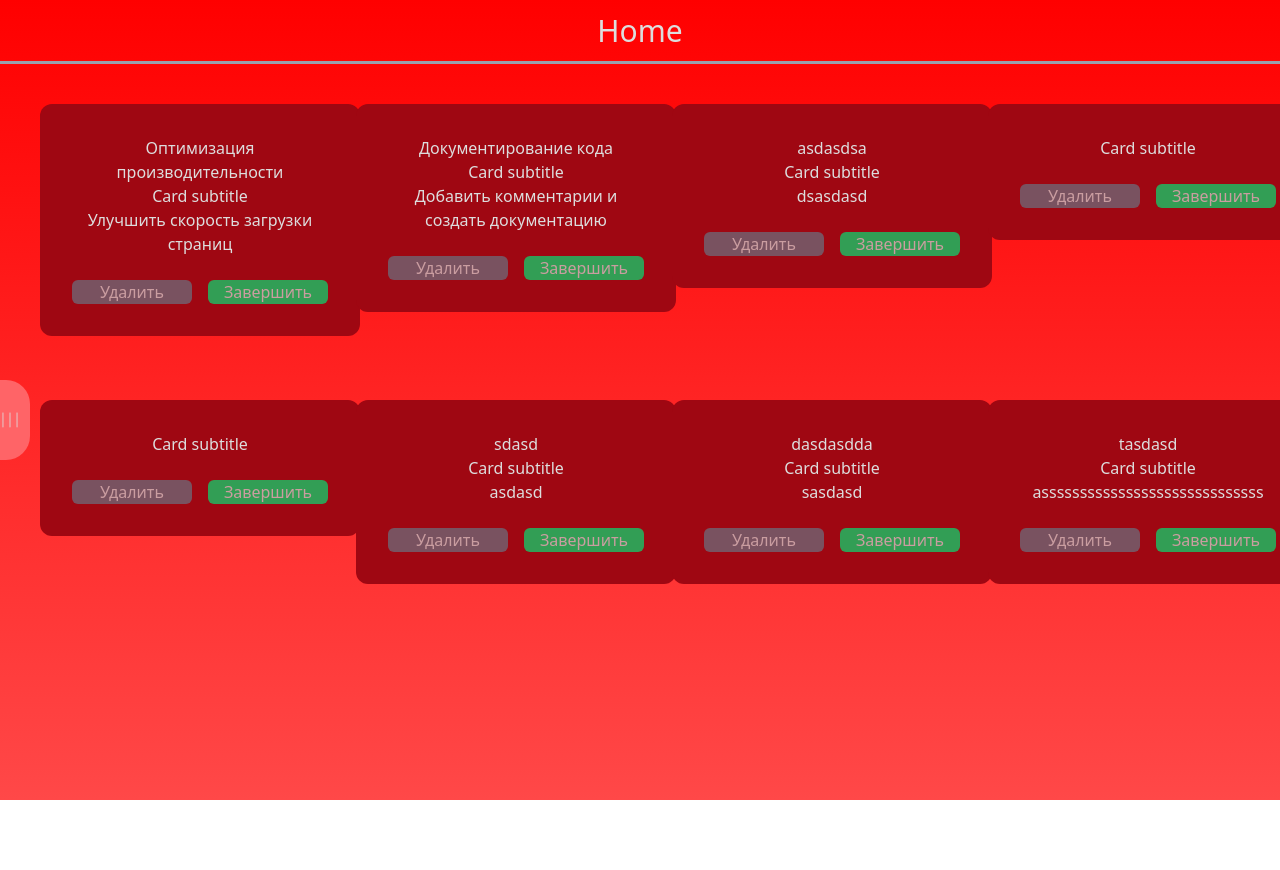
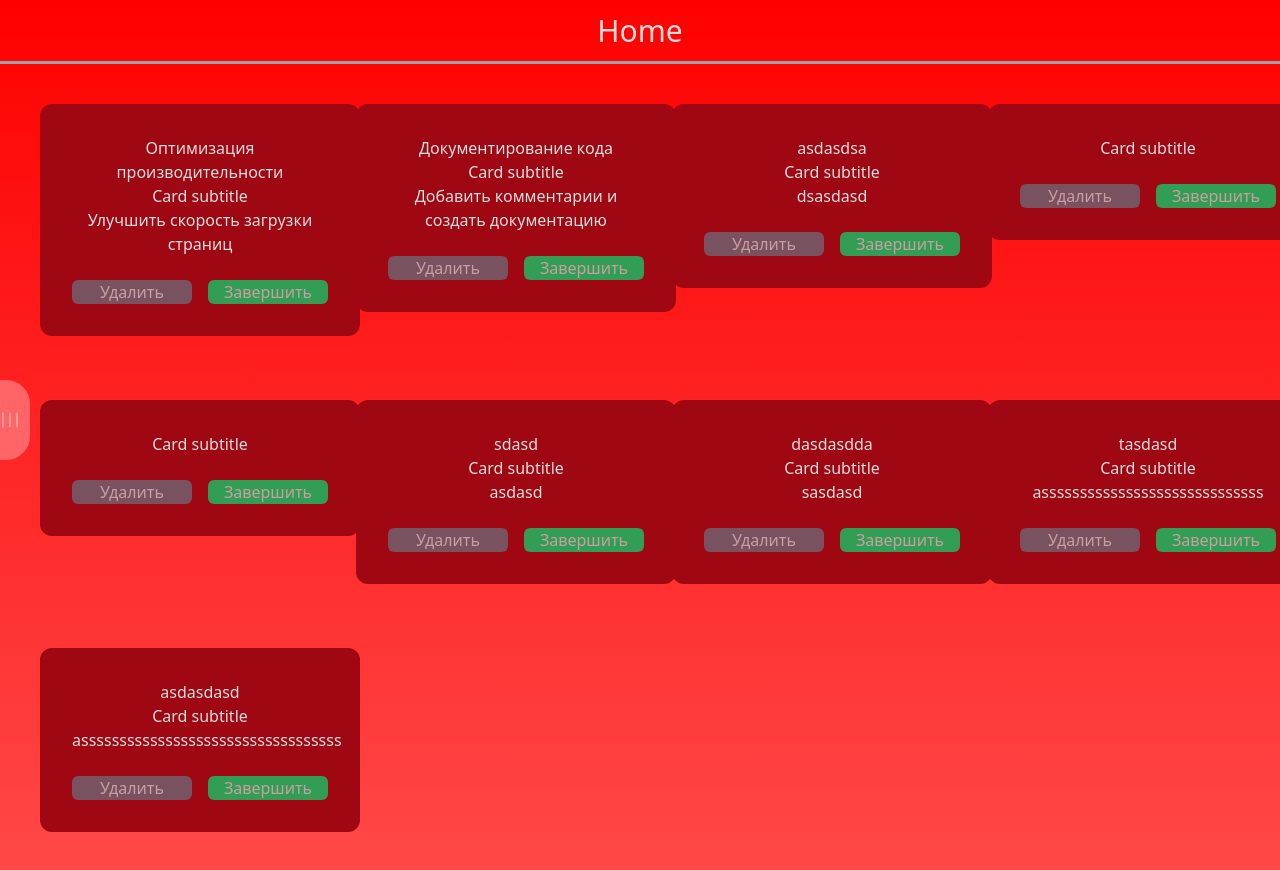
Before and after one commit to Denis341414/test, a Vue app: page /home in a window 1280 px wide. Shown: the top 870 px of the page. Before the commit the page ends 800 px from the top, so only its background shows below. Built offline with nearby package versions, Linux system fonts and the light colour scheme; data requests are answered from the project's data file.

Commit message:
carried out TaskPanel in widgets)

```diff
--- a/server/db/db.json
+++ b/server/db/db.json
@@ -69,15 +69,21 @@
       "status": "не выполнено"
     },
     {
-      "id": 1744787215058,
+      "id": "1744787215058",
       "title": "dasdasdda",
       "text": "sasdasd",
       "status": "не выполнено"
     },
     {
-      "id": 1744787709348,
+      "id": "1744787709348",
       "title": "tasdasd",
       "text": "asssssssssssssssssssssssssssss",
+      "status": "не выполнено"
+    },
+    {
+      "id": 1744903928947,
+      "title": "asdasdasd",
+      "text": "assssssssssssssssssssssssssssssssss",
       "status": "не выполнено"
     }
   ],
--- a/src/entities/Card/ui/Card.vue
+++ b/src/entities/Card/ui/Card.vue
@@ -1,5 +1,6 @@
 <script setup lang="ts">
 import { Button, Card } from "primevue";
+import { useRoute } from "vue-router";
 
 const props = defineProps<{
   text?: string;
@@ -8,6 +9,8 @@ const props = defineProps<{
   executeTask?: () => void;
   Task?: () => void;
 }>();
+
+const router = useRoute();
 
 // const emit = defineEmits(["delete", "execute"]);
 </script>
@@ -28,7 +31,16 @@ const props = defineProps<{
       <template #footer>
         <div class="flex gap-4 !mt-6">
           <Button
+            v-if="router.name !== 'Tasks'"
             label="Удалить"
+            severity="secondary"
+            outlined
+            type="button"
+            class="w-full !bg-gray-500 opacity-[0.7] !rounded-md"
+          />
+          <Button
+            v-else
+            label="Редактировать"
             severity="secondary"
             outlined
             type="button"
--- a/src/entities/Tasks/model/tasksStore.ts
+++ b/src/entities/Tasks/model/tasksStore.ts
@@ -5,6 +5,7 @@ import { ref } from "vue";
 export const useTasksStore = defineStore("tasks", () => {
   const completeTheTask = ref<ITask[]>([]);
   const myTasks = ref<ITask[]>([]);
+  const allTasks = ref<ITask[]>([]);
 
-  return { completeTheTask, myTasks };
+  return { completeTheTask, myTasks, allTasks };
 });
--- /dev/null
+++ b/src/features/getAllTasks/index.ts
@@ -0,0 +1 @@
+export { getAllTasks } from "./model";
--- /dev/null
+++ b/src/features/getAllTasks/model/getAllTasks.ts
@@ -0,0 +1,14 @@
+import { ApiClient } from "@shared/api";
+import { EndpointsEnum } from "@shared/api";
+import { ITask } from "@shared/types";
+
+export const getAllTasks = async () => {
+  const tasks = await ApiClient<ITask[]>({
+    url: `${EndpointsEnum.TASKS}`,
+    method: "GET",
+  }).then((res) => {
+    return res.data;
+  });
+
+  return { tasks };
+};
--- /dev/null
+++ b/src/features/getAllTasks/model/index.ts
@@ -0,0 +1 @@
+export { getAllTasks } from "./getAllTasks";
--- a/src/pages/home/ui/Home.vue
+++ b/src/pages/home/ui/Home.vue
@@ -1,10 +1,25 @@
 <script setup lang="ts">
 import { TaskPanel } from "@widgets/TaskPanel";
+import { useTasksStore } from "@entities/Tasks/model/tasksStore";
+import { getMyTasks } from "@features/getMyTasks";
+import { storeToRefs } from "pinia";
+import { onMounted } from "vue";
+import { getCompletedTasks } from "@features/getCompletedTasks";
+
+const tasksStore = useTasksStore();
+const { myTasks, completeTheTask } = storeToRefs(tasksStore);
+
+onMounted(async () => {
+  myTasks.value = (await getMyTasks()).myTasks;
+  completeTheTask.value = (await getCompletedTasks()).data;
+  console.log(completeTheTask.value);
+  console.log(myTasks.value);
+});
 </script>
 
 <template>
   <div class="container !p-10 !grid grid-cols-4 gap-16">
-    <TaskPanel />
+    <TaskPanel :tasks="myTasks" />
   </div>
 </template>
 
--- a/src/pages/tasks/ui/Tasks.vue
+++ b/src/pages/tasks/ui/Tasks.vue
@@ -1,10 +1,30 @@
 <script setup lang="ts">
 import FormTask from "@entities/FormTask/ui/FormTask.vue";
+import { TaskPanel } from "@widgets/TaskPanel";
+import { useTasksStore } from "@entities/Tasks/model/tasksStore";
+import { storeToRefs } from "pinia";
+import { onMounted } from "vue";
+import { getCompletedTasks } from "@features/getCompletedTasks";
+
+import { getAllTasks } from "@features/getAllTasks";
+
+const tasksStore = useTasksStore();
+const { completeTheTask, allTasks } = storeToRefs(tasksStore);
+
+onMounted(async () => {
+  allTasks.value = (await getAllTasks()).tasks;
+  completeTheTask.value = (await getCompletedTasks()).data;
+  console.log(completeTheTask.value);
+  console.log(allTasks.value);
+});
 </script>
 
 <template>
   <div class="container">
     <FormTask />
+    <div class="container !p-10 !grid grid-cols-4 gap-16">
+      <TaskPanel :tasks="allTasks" />
+    </div>
   </div>
 </template>
 
--- a/src/widgets/TaskPanel/ui/TaskPanel.vue
+++ b/src/widgets/TaskPanel/ui/TaskPanel.vue
@@ -1,26 +1,21 @@
 <script setup lang="ts">
 import { Card } from "@entities/Card";
 import { useTasksStore } from "@entities/Tasks/model/tasksStore";
-import { getMyTasks } from "@features/getMyTasks";
 import { storeToRefs } from "pinia";
-import { onMounted } from "vue";
 import { completedTheTask } from "@features/completeTheTask";
-import { getCompletedTasks } from "@features/getCompletedTasks";
+import { ITask } from "@shared/types";
 
 const tasksStore = useTasksStore();
-const { myTasks, completeTheTask } = storeToRefs(tasksStore);
+const { completeTheTask } = storeToRefs(tasksStore);
 
-onMounted(async () => {
-  myTasks.value = (await getMyTasks()).myTasks;
-  completeTheTask.value = (await getCompletedTasks()).data;
-  console.log(completeTheTask.value);
-  console.log(myTasks.value);
-});
+const props = defineProps<{
+  tasks: ITask[];
+}>();
 </script>
 
 <template>
   <Card
-    v-for="el in myTasks"
+    v-for="el in props.tasks"
     :key="el.id"
     :title="el.title"
     :text="el.text"
```
